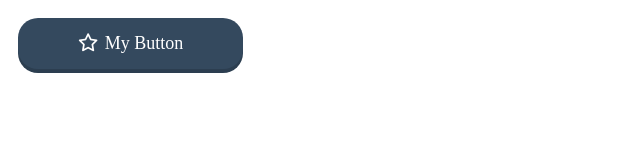
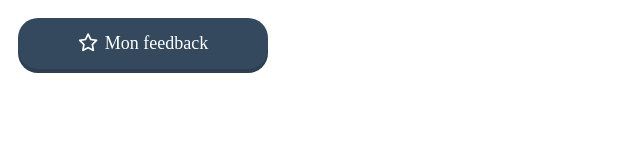
Before and after one commit to Tomguiz/notionbuttonpfp, a plain HTML site: page index.html in a window 1280 px wide. Shown: the whole page, without its empty margins (0-640 px from the left). Drawn offline with Linux system fonts and the light colour scheme.

Commit message:
Update index.html

```diff
--- a/index.html
+++ b/index.html
@@ -244,7 +244,7 @@
 
 <body>
 
-  <button class="btn large my-color rounded threeD" type="button" onclick="navigate()"> <i class="fa-regular fa-star"></i> My Button</button>
+  <button class="btn large my-color rounded threeD" type="button" onclick="navigate()"> <i class="fa-regular fa-star"></i> Mon feedback</button>
 
   <script>
     function navigate() {
```
